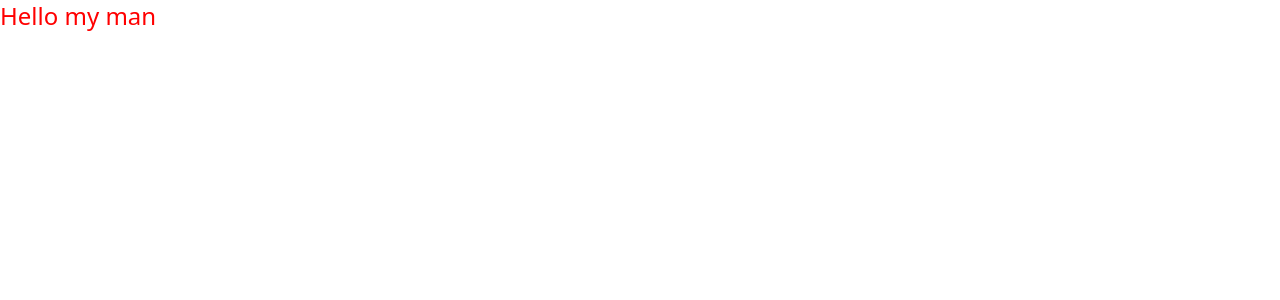
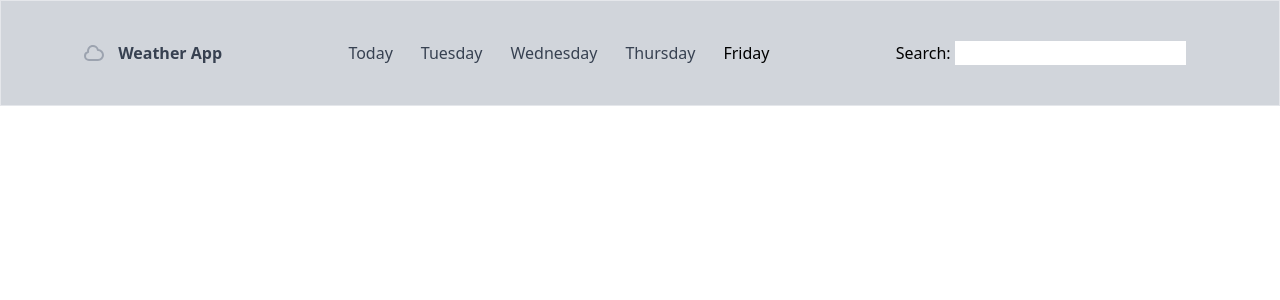
Before and after one commit to chas-academy/u09-react-weather-app-r-eldblad, a React (Create React App) app: page / in a window 1280 px wide. Shown: the top 300 px of the page. Built offline with nearby package versions, Linux system fonts and the light colour scheme.

Commit message:
This commit adds an navbar

```diff
--- a/src/App.js
+++ b/src/App.js
@@ -1,9 +1,9 @@
 import "./App.css";
-
+import Navbar from "./components/Navbar";
 function App() {
   return (
     <div>
-      <h1>Hello my man</h1>
+      <Navbar />
     </div>
   );
 }
--- /dev/null
+++ b/src/components/Navbar.js
@@ -0,0 +1,82 @@
+function Navbar() {
+  const toggleMobileMenu = (event) => {
+    console.log(event);
+  };
+  return (
+    <div>
+      <nav className="bg-gray-300">
+        <div className="px-8 mx-auto border">
+          <div className="flex justify-around space-x-4">
+            <div>
+              <button className="flex items-center py-5 px-3 text-gray-700">
+                <svg
+                  className="h-6 w-6 text-gray-400"
+                  xmlns="http://www.w3.org/2000/svg"
+                  fill="none"
+                  viewBox="0 0 24 24"
+                  stroke="currentColor"
+                >
+                  <path
+                    stroke-linecap="round"
+                    stroke-linejoin="round"
+                    stroke-width="2"
+                    d="M3 15a4 4 0 004 4h9a5 5 0 10-.1-9.999 5.002 5.002 0 10-9.78 2.096A4.001 4.001 0 003 15z"
+                  />
+                </svg>
+                <span className="py-5 px-3 font-bold">Weather App</span>
+              </button>
+            </div>
+            <div className="hidden md:flex items-center space-x-1">
+              <button className="py-5 px-3 text-gray-700 hover:text-gray-900">
+                Today
+              </button>
+              <button className="py-5 px-3 text-gray-700 hover:text-gray-900">
+                Tuesday
+              </button>
+              <button className="py-5 px-3 text-gray-700 hover:text-gray-900">
+                Wednesday
+              </button>
+              <button className="py-5 px-3 text-gray-700 hover:text-gray-900">
+                Thursday
+              </button>
+              <button className="py-5 px-3">Friday</button>
+            </div>
+            <div className="py-5 px-3 hidden md:flex">
+              <form className="py-5 px-3">
+                <label for="location-search">Search: </label>
+                <input type="search"></input>
+              </form>
+            </div>
+            <div className="md:hidden flex items-center">
+              <button className="mobile-menu-button" onClick={toggleMobileMenu}>
+                <svg
+                  xmlns="http://www.w3.org/2000/svg"
+                  className="h-6 w-6"
+                  fill="none"
+                  viewBox="0 0 24 24"
+                  stroke="currentColor"
+                >
+                  <path
+                    stroke-linecap="round"
+                    stroke-linejoin="round"
+                    stroke-width="2"
+                    d="M4 6h16M4 12h16M4 18h16"
+                  />
+                </svg>
+              </button>
+            </div>
+          </div>
+        </div>
+        <div className="mobile-menu hidden">
+          <button className="block py-2 px-4 text-sm">Today</button>
+          <button className="block py-2 px-4 text-sm">Tuesday</button>
+          <button className="block py-2 px-4 text-sm">Wednesday</button>
+          <button className="block py-2 px-4 text-sm">Thursday</button>
+          <button className="block py-2 px-4 text-sm">Friday</button>
+        </div>
+      </nav>
+    </div>
+  );
+}
+
+export default Navbar;
```
